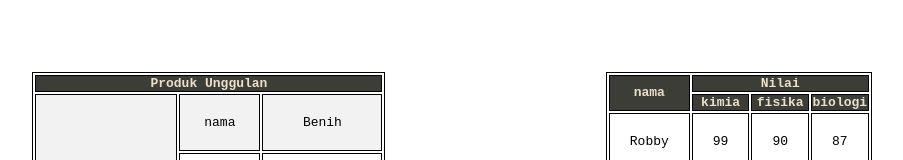
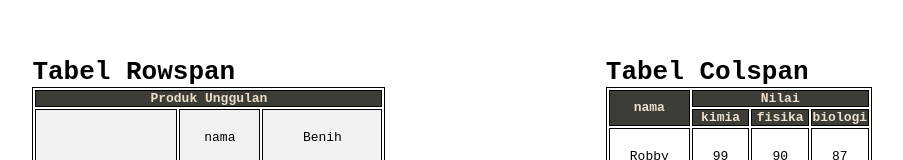
Before and after one commit to wepeee/latihantable, a plain HTML site: page index.html in a window 1280 px wide. Shown: the part 206-366 px from the top of the page, without its empty margins (188-1091 px from the left). Drawn offline with Linux system fonts and the light colour scheme; grey boxes are pictures that could not be loaded.

Commit message:
tambah judul

```diff
--- a/index.html
+++ b/index.html
@@ -3,12 +3,13 @@
   <head>
     <meta charset="UTF-8" />
     <meta name="viewport" content="width=device-width, initial-scale=1.0" />
-    <title>Document</title>
+    <title>hiii !!!</title>
     <link rel="stylesheet" href="style.css" />
   </head>
   <body>
     <div class="container">
       <div class="left">
+        <h1>Tabel Rowspan</h1>
         <table>
           <tr>
             <th colspan="3">Produk Unggulan</th>
@@ -38,6 +39,7 @@
         </table>
       </div>
       <div class="right">
+        <h1>Tabel Colspan</h1>
         <table>
           <tr>
             <th rowspan="2">nama</th>
```
